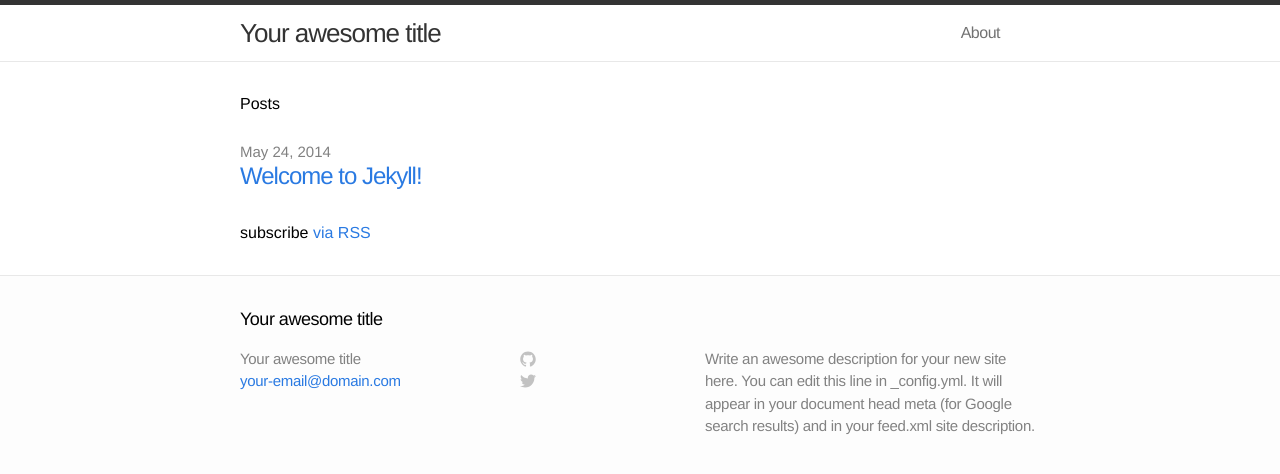
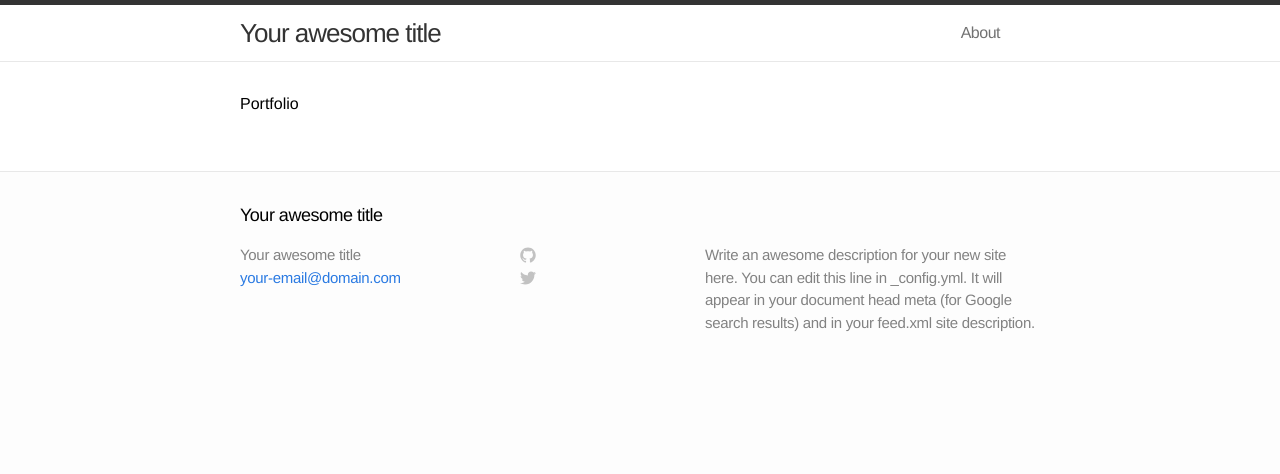
Before and after one commit to danwells/portfolio-jekyll, a Jekyll site: the page built from index.html, in a window 1280 px wide. Shown: the top 474 px of the page. Built offline with Jekyll 4.4.1, drawn with Linux system fonts in a browser that asks for light colours.

Commit message:
Removed feed.xml and modified about.html

```diff
--- a/index.html
+++ b/index.html
@@ -4,17 +4,7 @@ layout: default
 
 <div class="home">
 
-  <h1>Posts</h1>
+  <h1>Portfolio</h1>
 
-  <ul class="posts">
-    {% for post in site.posts %}
-      <li>
-        <span class="post-date">{{ post.date | date: "%b %-d, %Y" }}</span>
-        <a class="post-link" href="{{ post.url | prepend: site.baseurl }}">{{ post.title }}</a>
-      </li>
-    {% endfor %}
-  </ul>
-
-  <p class="rss-subscribe">subscribe <a href="{{ "/feed.xml" | prepend: site.baseurl }}">via RSS</a></p>
 
 </div>
```
Also changed, not shown: about.html (added, +11 -0 lines), about.md (deleted, +0 -11 lines).
